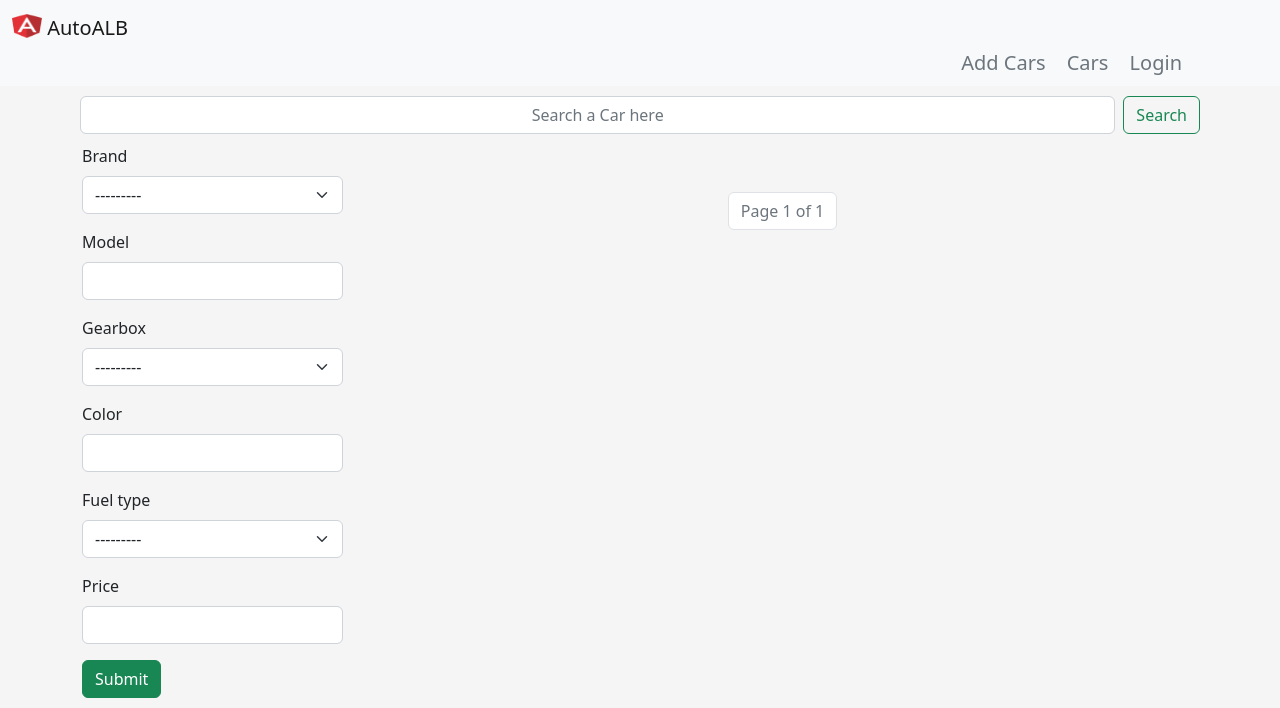
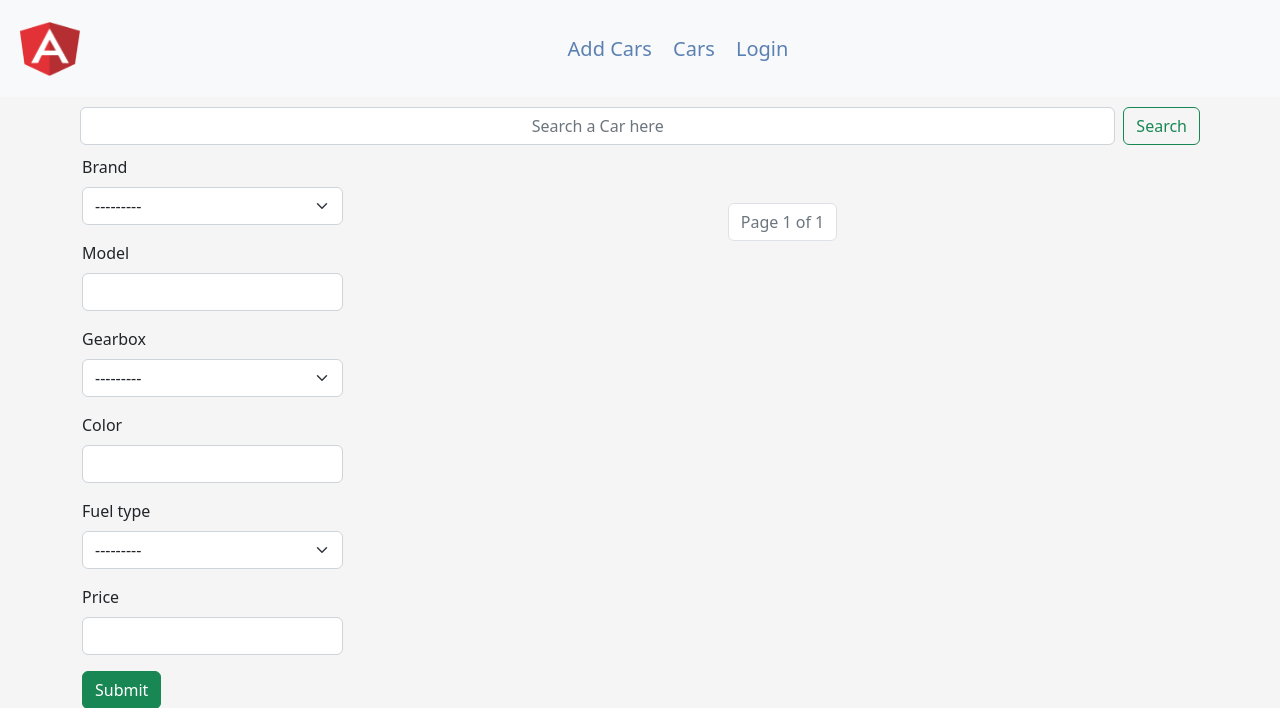
Before and after one commit to G3nt1/Car_storeMarket, a Django app: page / in a window 1280 px wide. Shown: the top 708 px of the page. Run offline with Django 4.2, Linux system fonts and the light colour scheme; data that the repository does not hold is empty; parts of the project's set-up code (start-up, migrations or seed data) failed here and were passed over; some libraries are stand-ins or nearby versions.

Commit message:
Something

```diff
--- a/cars/urls.py
+++ b/cars/urls.py
@@ -10,6 +10,6 @@ urlpatterns = [
     path('login/', views.LoginClient, name='login'),
     path('logout/', views.LogoutClient, name='logout'),
     path('register/', views.RegClients, name='register'),
-    path('search/', views.Search, name='search'),
+    # path('search/', views.Search, name='search'),
 
 ]
--- a/cars/views.py
+++ b/cars/views.py
@@ -16,18 +16,18 @@ def Index(request):
 
 
 def CarShow(request):
+    # Handle pagination
     f = CarsFilter(request.GET, queryset=Cars.objects.all().order_by('?'))
     paginator = Paginator(f.qs, 3)
     page_number = request.GET.get('page')
     page_obj = paginator.get_page(page_number)
 
-    return render(request, 'show.html', {'results': f.qs, 'filter': f, 'page_obj': page_obj})
-
-
-def Search(request):
+    # Handle search
     search = request.GET.get('query')
     results = []
     error = None
+    if search is None:
+        search = ""
 
     if len(search) < 3:
         error = 'Your Query is too short'
@@ -47,12 +47,16 @@ def Search(request):
             Q(gearbox__icontains=search)
 
         )
+
+    # Render the template
     context = {
         'results': results,
         'search': search,
-        'error': error
+        'error': error,
+        'filter': f,
+        'page_obj': page_obj
     }
-    return render(request, 'search.html', context)
+    return render(request, 'show.html', context)
 
 
 @login_required
--- a/templates/base.html
+++ b/templates/base.html
@@ -17,7 +17,7 @@
 
     {% endblock %}
 </div>
-<script  <script
+ <script
       src="https://code.jquery.com/jquery-3.4.1.min.js"
       integrity="sha256-CSXorXvZcTkaix6Yvo6HppcZGetbYMGWSFlBw8HfCJo="
       crossorigin="anonymous"
--- a/templates/navbar.html
+++ b/templates/navbar.html
@@ -1,25 +1,24 @@
 {% load static %}
 <nav class="navbar bg-light">
     <div class="container-fluid">
-        <a class="navbar-brand" href="{% url 'cars' %}">
-            <img src="{% static 'images/logo.png' %}" alt="Logo" width="30" height="24"
-                 class="d-inline-block align-text-top">
-            AutoALB
+        <a class="navbar-brand text" style="color: #5b80b2"  href ="{% url 'cars' %} ">
+            <img src="{% static 'images/logo.png' %}" alt="Logo" width="60" height="54"
+                 class="d-inline-block align-text-top  m-2">
         </a>
-        <div class="container" style="text-align: right;">
-            <a class="navbar-brand text-muted" href="{% url 'register_car' %}">
+        <div class="container" style="text-align: center;">
+            <a class="navbar-brand text" style="color: #5b80b2" href="{% url 'register_car' %}">
                 Add Cars
             </a>
 
-            <a class="navbar-brand text-muted" href="{% url 'cars' %}">
+            <a class="navbar-brand text" style="color: #5b80b2" href="{% url 'cars' %}">
                 Cars
             </a>
             {% if user.is_authenticated %}
-                <a class="navbar-brand text-muted" href="{% url 'logout' %}">
+                <a class="navbar-brand text" style="color: #5b80b2" href="{% url 'logout' %}">
                     Logout
                 </a>
             {% else %}
-                <a class="navbar-brand text-muted" href="{% url 'login' %}">
+                <a class="navbar-brand text" style="color: #5b80b2" href="{% url 'login' %}">
                     Login
                 </a>
             {% endif %}
```
Also changed, not shown: templates/show.html (+61 -6 lines), templates/update_car.html (added, +16 -0 lines).
